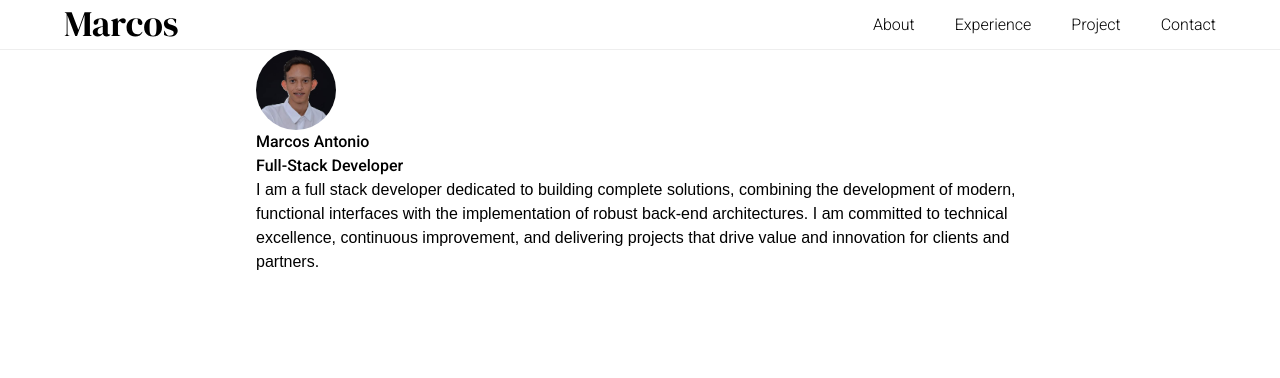
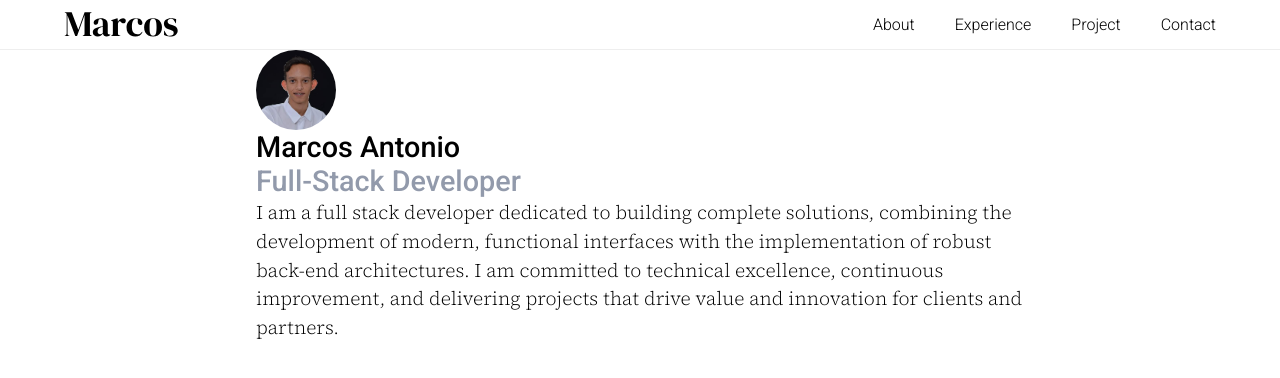
Before and after one commit to MarcosAntonio15243/MarcosAntonio15243.github.io, a Next.js app: page / in a window 1280 px wide. Shown: the top 378 px of the page. Built offline with nearby package versions, Linux system fonts and the light colour scheme.

Commit message:
style: Adicionando estilizações de título h1 e parágrafos

```diff
--- a/src/app/globals.css
+++ b/src/app/globals.css
@@ -13,6 +13,17 @@ h1, h2, h3, h4, h5, h6 {
   font-weight: 500;
 }
 
+h1 {
+  font-size: 1.8rem;
+  line-height: normal;
+}
+
+p {
+  font-family: var(--font-source-serif-4);
+  font-weight: 300;
+  font-size: 1.2rem;
+}
+
 @theme inline {
   --font-roboto: var(--font-roboto);
   --font-source-serif-4: var(--font-source-serif-4);
--- a/src/app/page.tsx
+++ b/src/app/page.tsx
@@ -1,5 +1,4 @@
 import Header from "@/components/layout/Header";
-import { IoMdMenu } from "react-icons/io";
 
 export default function Home() {
   return (
@@ -8,7 +7,7 @@ export default function Home() {
       <main className="flex flex-col justify-center items-center">
         <div className="mx-6 max-w-3xl">
           <img src="/assets/profile.webp" alt="Profile Image" className="h-20 w-20 rounded-full"/>
-          <h1 className="flex flex-col">Marcos Antonio <span>Full-Stack Developer</span></h1>
+          <h1 className="flex flex-col">Marcos Antonio <span className="text-[var(--color-dark-gray)]">Full-Stack Developer</span></h1>
           <p>
             I am a full stack developer dedicated to building complete solutions, combining the development of modern, functional interfaces with the implementation of robust back-end architectures. I am committed to technical excellence, continuous improvement, and delivering projects that drive value and innovation for clients and partners.
           </p>
```
